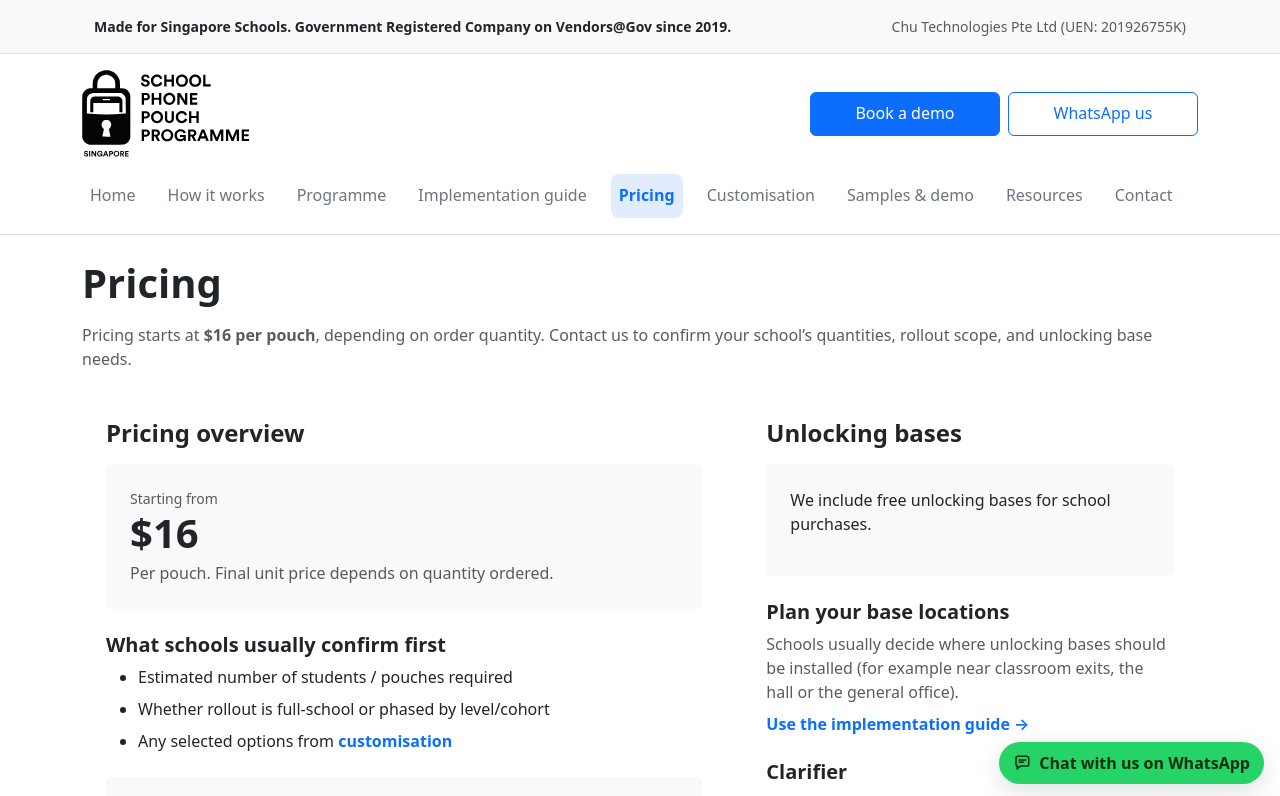
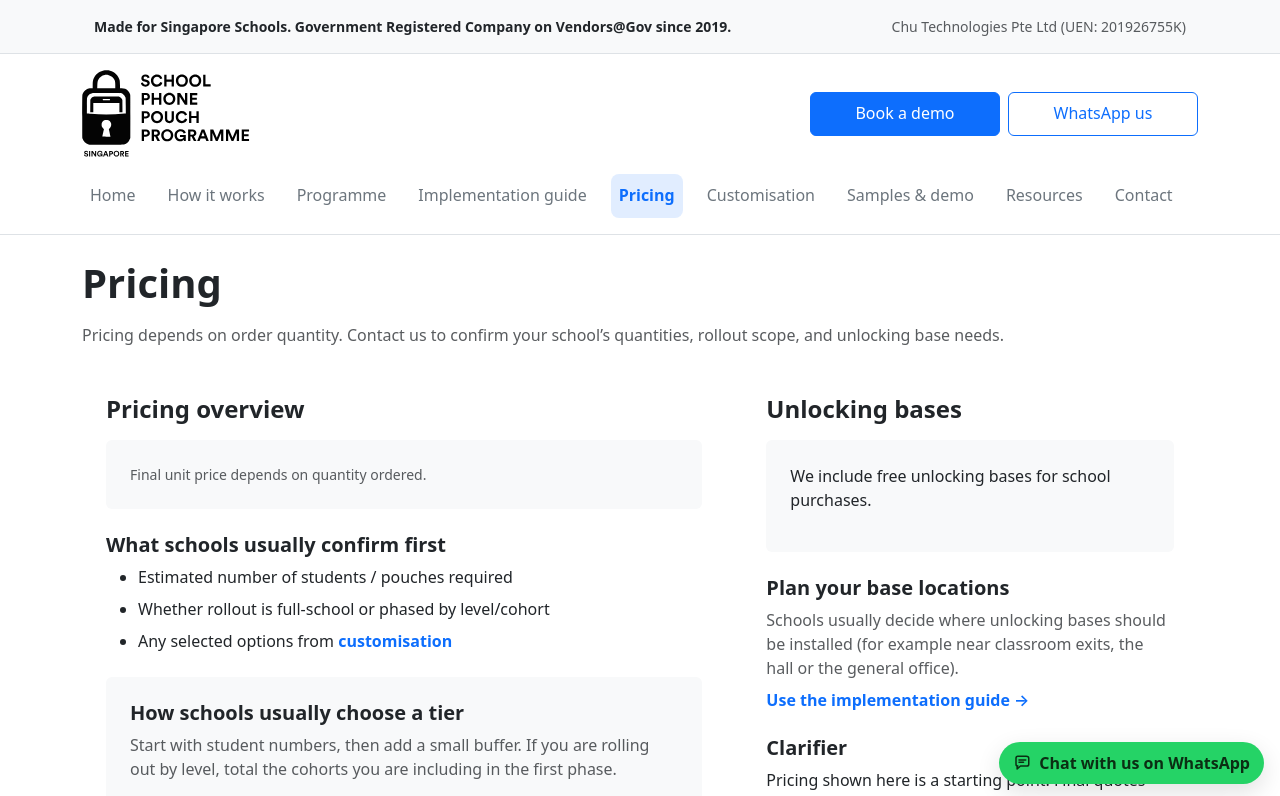
Before and after one commit to 19hours/school-phone-pouch-programme, a Next.js app: page /pricing in a window 1280 px wide. Shown: the top 796 px of the page. Built offline with nearby package versions, Linux system fonts and the light colour scheme.

Commit message:
Update pricing

```diff
--- a/app/pricing/page.tsx
+++ b/app/pricing/page.tsx
@@ -14,8 +14,7 @@ export default function PricingPage() {
     <div>
       <h1 className="display-6 fw-bold mb-3">Pricing</h1>
       <p className="text-muted mb-4">
-        Pricing starts at <strong>$16 per pouch</strong>, depending on order quantity. Contact us to confirm
-        your school’s quantities, rollout scope, and unlocking base needs.
+        Pricing depends on order quantity. Contact us to confirm your school’s quantities, rollout scope, and unlocking base needs.
       </p>
 
       <section className="mt-4">
@@ -26,9 +25,7 @@ export default function PricingPage() {
               <h2 className="h4 fw-bold mb-3">Pricing overview</h2>
 
               <div className="bg-light rounded p-4">
-                <div className="small text-muted">Starting from</div>
-                <div className="display-6 fw-bold mb-1">$16</div>
-                <div className="text-muted">Per pouch. Final unit price depends on quantity ordered.</div>
+                <div className="small text-muted">Final unit price depends on quantity ordered.</div>
               </div>
 
               <div className="mt-4">
```
